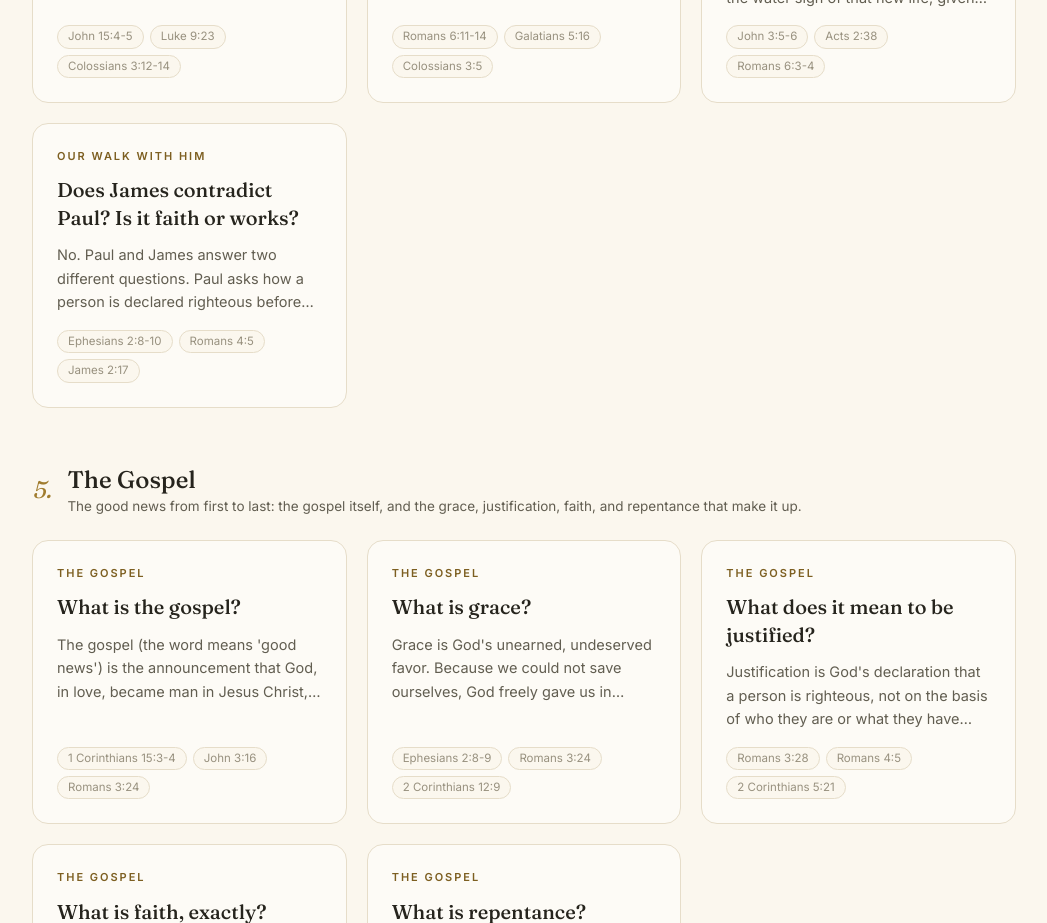
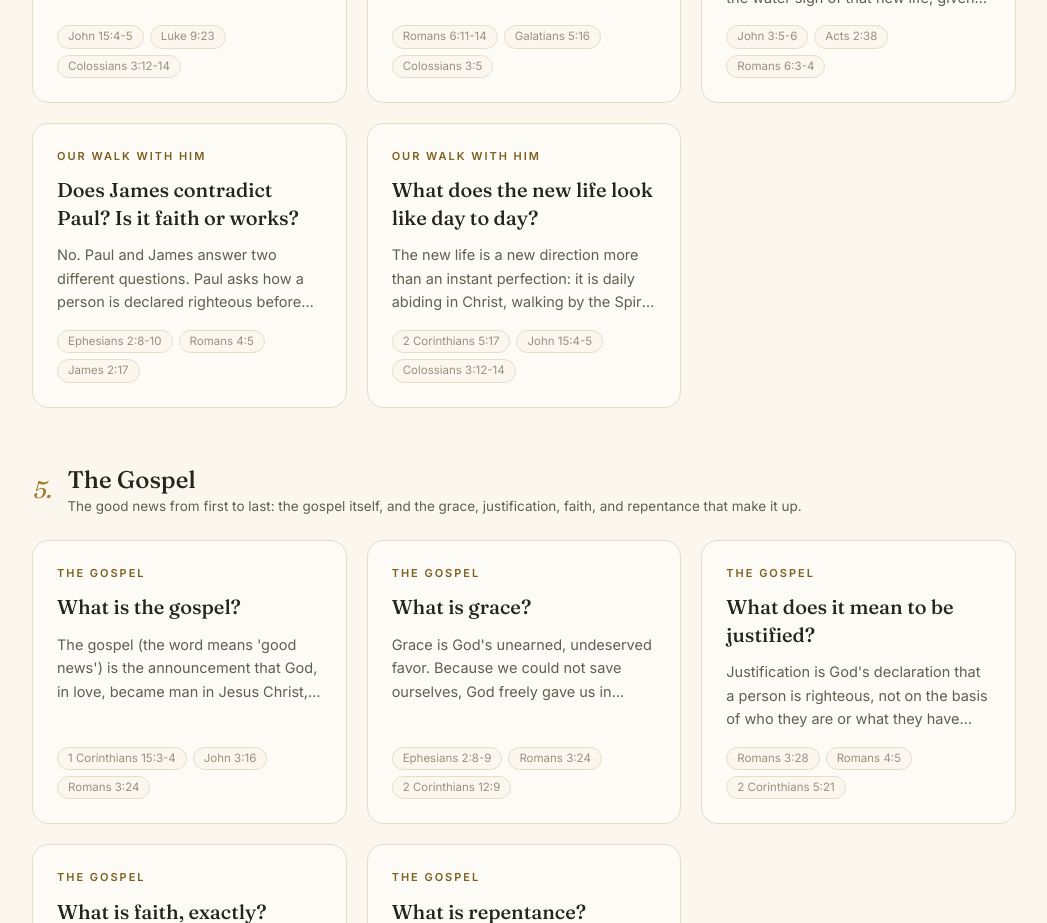
Before and after one commit to kczimm/glory, a Next.js app: page /questions in a window 1280 px wide. Shown: the part 3960-4883 px from the top of the page, without its empty margins (116-1163 px from the left). Built offline with nearby package versions, Linux system fonts and the light colour scheme.

Commit message:
Add study: What does the new life look like day to day?

```diff
--- a/src/data/questions.ts
+++ b/src/data/questions.ts
@@ -828,10 +828,10 @@ export const questions: Question[] = [
       },
     ],
     keyVerses: ["John 3:3", "John 1:12-13", "2 Corinthians 5:17", "1 Peter 1:3"],
-    raises: ["how-do-i-receive-the-holy-spirit", "what-happens-when-i-sin", "born-again-and-baptism"],
+    raises: ["how-do-i-receive-the-holy-spirit", "what-happens-when-i-sin", "born-again-and-baptism", "what-the-new-life-looks-like"],
     followsFrom: [],
     related: ["how-can-i-be-saved"],
-    planned: ["What does the new life look like day to day?"],
+    planned: ["What does it mean to be a child of God?"],
     order: 11,
   },
 
@@ -3805,4 +3805,87 @@ export const questions: Question[] = [
     planned: ["Does baptism wash away sin?"],
     order: 20,
   },
+
+  {
+    slug: "what-the-new-life-looks-like",
+    question: "What does the new life look like day to day?",
+    category: "our-walk",
+    summary:
+      "The new life is a new direction more than an instant perfection: it is daily abiding in Christ, walking by the Spirit, feeding on the Word, praying, belonging to the church, and getting back up when we fall. It looks like a life that is being renewed, not a life that has already arrived.",
+    passages: [
+      {
+        book: "2 Corinthians",
+        chapter: 5,
+        title: "A new creation in Christ",
+        lookFor: "The old has passed away; everything has become new. This is where the new life begins.",
+        focus: "14-21",
+      },
+      {
+        book: "Colossians",
+        chapter: 3,
+        title: "Set your minds on things above",
+        lookFor: "Paul's portrait of the new life: put off the old self, put on the new, and let the word of Christ dwell richly.",
+        focus: "1-17",
+      },
+      {
+        book: "John",
+        chapter: 15,
+        title: "The vine and the branches",
+        lookFor: "Jesus shows the daily secret: remain in Him, and you bear fruit; apart from Him, nothing.",
+        focus: "1-8",
+      },
+      {
+        book: "Ephesians",
+        chapter: 4,
+        title: "Put off the old, put on the new",
+        lookFor: "The concrete shape of change: speech that builds up, and a heart that forgives as it has been forgiven.",
+        focus: "17-32",
+      },
+      {
+        book: "1 John",
+        chapter: 1,
+        title: "Walk in the light",
+        lookFor: "A realistic picture of daily life: we walk in the light, and when we stumble we confess and are cleansed.",
+        focus: "5-10",
+      },
+    ],
+    points: [
+      {
+        heading: "A new direction, not instant perfection",
+        body:
+          "Paul does not promise that a believer wakes up flawless. He says that in Christ you are a new creation: the old things have passed away, and in Christ they have truly become new, and are being renewed day by day. He who began a good work in you will carry it on, and even Paul himself said, 'Not that I have already obtained, or am already made perfect; but I press on.'",
+        verses: ["2 Corinthians 5:17", "Colossians 3:9-10", "Philippians 1:6", "Philippians 3:12"],
+      },
+      {
+        heading: "The daily secret is abiding",
+        body:
+          "Jesus gave the whole new life in one picture: remain in Him, and He in you, for He said, 'apart from me you can do nothing.' The branch does not strain to make fruit; it stays joined to the vine. So the daily walk is not grim effort but remaining in Christ and walking by His Spirit, even as the flesh pulls the other way.",
+        verses: ["John 15:4-5", "John 15:8", "John 15:16", "Galatians 5:16", "Galatians 5:17"],
+      },
+      {
+        heading: "It feeds on the Word and renews the mind",
+        body:
+          "The new life is shaped from the inside. Paul tells us to set our minds on the things that are above, and to be transformed by the renewing of the mind. The word of Christ is meant to dwell in us richly, teaching and admonishing one another in all wisdom. What fills the mind day by day slowly becomes what fills the life.",
+        verses: ["Colossians 3:1-2", "Colossians 3:16", "Romans 12:2"],
+      },
+      {
+        heading: "It keeps the practices that feed the flame",
+        body:
+          "The new life is lived in ordinary, repeatable habits. Rejoice always, pray without ceasing, give thanks in everything. Do not neglect meeting together, but stir one another to love and good works. Seek first His kingdom, and present your body as a living sacrifice. These are not the fuel of salvation; they are the steady breathing of a life that already belongs to God.",
+        verses: ["1 Thessalonians 5:16-18", "Hebrews 10:24-25", "Matthew 6:33", "Romans 12:1-2"],
+      },
+      {
+        heading: "It is dressed in Christ's character, and it gets back up",
+        body:
+          "Paul names the new clothes: compassion, kindness, humility, gentleness, patience, and, over them all, love. He puts away bitterness and slander, and he both receives and gives forgiveness: 'as Christ forgave you, so you also do.' And when a believer falls, the new life does not end: he who confesses is forgiven and cleansed. A righteous man falls seven times and rises again, and every morning God's mercies are new.",
+        verses: ["Colossians 3:12-14", "Ephesians 4:29", "Ephesians 4:31-32", "1 John 1:7-9", "Proverbs 24:16", "Lamentations 3:22-23"],
+      },
+    ],
+    keyVerses: ["2 Corinthians 5:17", "John 15:4-5", "Colossians 3:12-14", "1 John 1:9", "Galatians 5:16"],
+    raises: ["how-do-i-fight-sin"],
+    followsFrom: ["what-does-it-mean-to-be-born-again", "born-again-and-baptism"],
+    related: ["born-again-and-baptism", "how-do-i-fight-sin", "how-do-i-pray", "who-is-the-holy-spirit", "what-are-spiritual-gifts"],
+    planned: ["How do I grow in Christlikeness?"],
+    order: 22,
+  },
 ];
```
